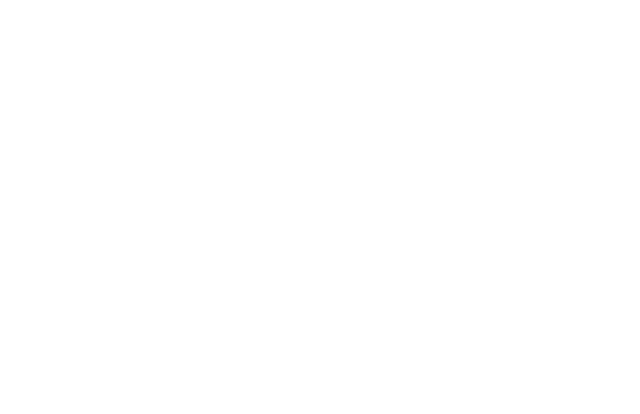
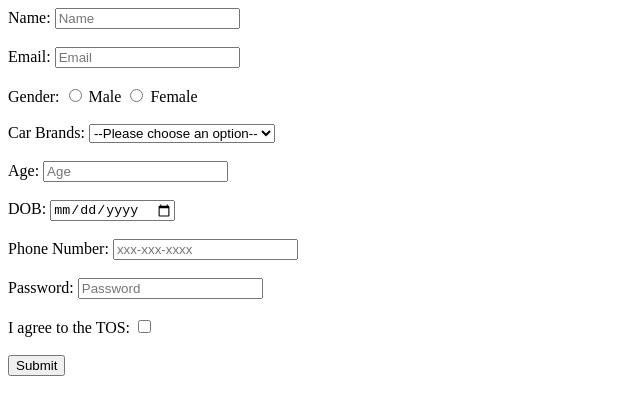
Before and after one commit to acciojob/signup-form-car-AnushaDonthula, a website: page main.html in a window 1280 px wide. Shown: the whole page, without its empty margins (0-640 px from the left). Drawn offline with Linux system fonts and the light colour scheme.

Commit message:
created a submission

```diff
--- a/main.html
+++ b/main.html
@@ -4,10 +4,51 @@
 
 <head>
 	<link rel="stylesheet" href="styles.css">
+
 </head>
 
 <body>
 	<!-- the entire body must be written by student -->
+	<form action="#" method="post">
+        <label for="name">Name:</label>
+        <input type="text" id="name" name="name" placeholder="Name" required><br><br>
+
+        <label for="email">Email:</label>
+        <input type="email" id="email" name="email" placeholder="Email" required><br><br>
+
+        <label for="gender_m">Gender:</label>
+        <input type="radio" id="gender_m" name="gender" value="male" required>
+        <label for="gender_m">Male</label>
+        <input type="radio" id="gender_f" name="gender" value="female" required>
+        <label for="gender_f">Female</label><br><br>
+
+        <label for="cars">Car Brands:</label>
+        <select id="cars" name="cars" required>
+            <option value="">--Please choose an option--</option>
+            <option value="toyota">Toyota</option>
+            <option value="ford">Ford</option>
+            <option value="bmw">BMW</option>
+            <!-- Add more car brands as needed -->
+        </select><br><br>
+
+        <label for="age">Age:</label>
+        <input type="number" id="age" name="age" placeholder="Age" required><br><br>
+
+        <label for="dob">DOB:</label>
+        <input type="date" id="dob" name="dob" required><br><br>
+
+        <label for="tel">Phone Number:</label>
+        <input type="tel" id="tel" name="tel" placeholder="xxx-xxx-xxxx"><br><br>
+
+        <label for="password">Password:</label>
+        <input type="password" id="password" name="password" placeholder="Password" required><br><br>
+
+        <label for="tos">I agree to the TOS:</label>
+        <input type="checkbox" id="tos" name="tos" required><br><br>
+
+        <button type="submit">Submit</button>
+    </form>
+
     <script type="text/javascript" src="./script.js">
 </script>
 
```
